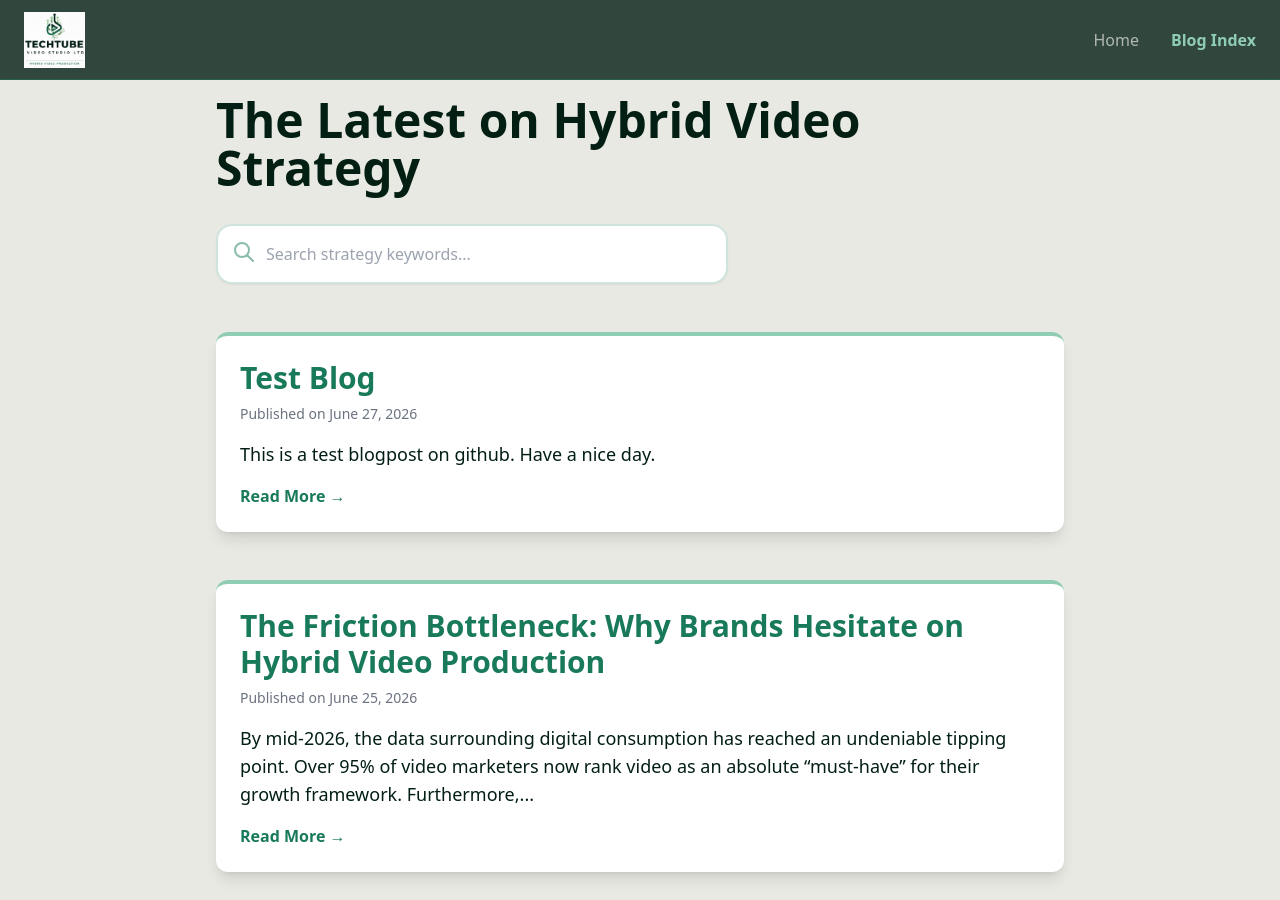
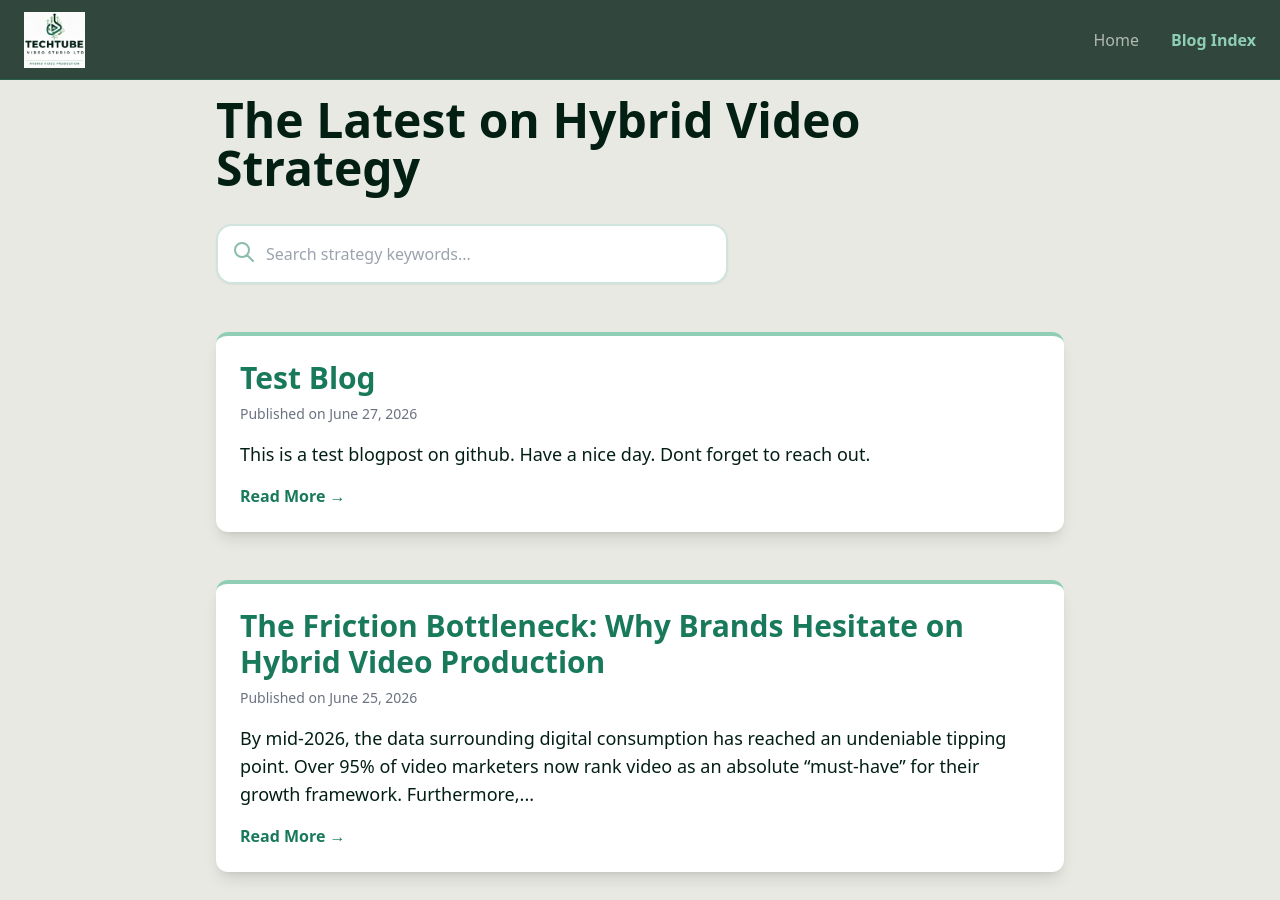
Before and after one commit to cheptionymutai/techtube-video-studio, a Jekyll site: the page built from blog/index.html, in a window 1280 px wide and 900 px high. Built offline with Jekyll 4.4.1, drawn with Linux system fonts in a browser that asks for light colours; nearby versions of some CDN libraries.

Commit message:
Update 2026-06-27-test-blog.md

```diff
--- a/_posts/2026-06-27-test-blog.md
+++ b/_posts/2026-06-27-test-blog.md
@@ -1 +1 @@
-This is a test blogpost on github. Have a nice day.
+This is a test blogpost on github. Have a nice day. Dont forget to reach out.
```
